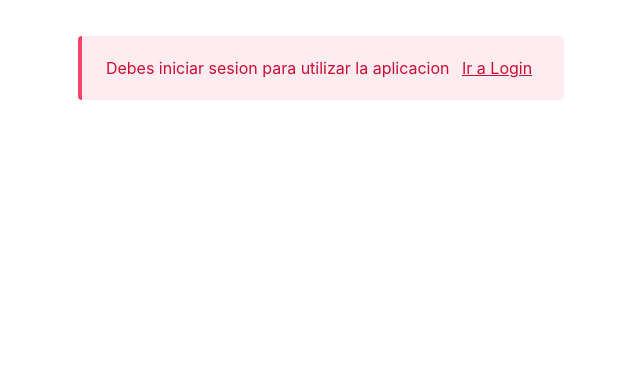
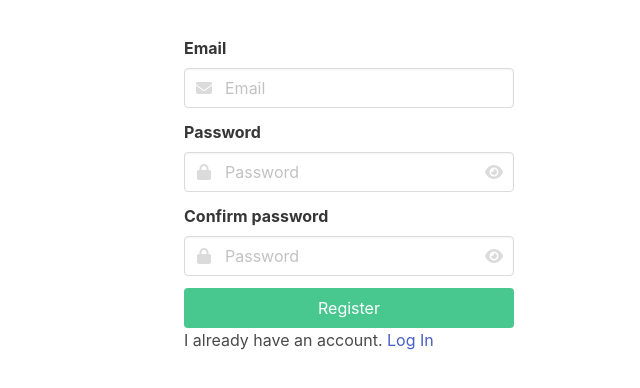
Before and after one commit to sergiolara92/IronHack_FrontEnd_Project_ToDoList, a Vue app: page /#/register in a window 1280 px wide. Shown: the top 388 px of the page, without its empty margins (291-931 px from the left). Built offline with nearby package versions, Linux system fonts and the light colour scheme; no server answers.

Commit message:
gh pages

```diff
--- a/src/router/index.js
+++ b/src/router/index.js
@@ -1,4 +1,4 @@
-import { createRouter, createWebHistory } from "vue-router";
+import { createRouter, createWebHashHistory } from "vue-router";
 
 const routes = [
     {
@@ -38,7 +38,7 @@ const routes = [
 ];
 
 const router = createRouter({
-    history: createWebHistory(import.meta.env.BASE_URL),
+    history: createWebHashHistory(import.meta.env.BASE_URL),
     routes
 });
 
--- a/src/views/Register.vue
+++ b/src/views/Register.vue
@@ -14,20 +14,41 @@
                 </div>
                 <div class="field">
                     <label class="label ">Password</label>
-                    <div class="control has-icons-left">
+                    <div class="control has-icons-left has-icons-right">
+
+                        <span v-if="!mostrar" @click="mostrar = true" class="icon is-small is-right is-clickable">
+                            <i v-if="!mostrar" class="fa-solid fa-eye"></i>
+                        </span>
+
+                        <span v-if="mostrar" @click="mostrar = false" class="icon is-small is-right is-clickable">
+                            <i v-if="mostrar" class="fa-solid fa-eye-slash"></i>
+                         </span>
+
                         <span class="icon is-small is-left">
-                        <i class="fas fa-lock"></i>
+                            <i class="fas fa-lock"></i>
                         </span>
-                        <input v-model="password" class="input" type="password" placeholder="Password">
+                        <input v-if="!mostrar" v-model="password" class="input" type="password" placeholder="Password">
+                        <input v-if="mostrar" v-model="password" class="input" type="text" placeholder="Password">
+
                     </div>
                 </div>
                 <div class="field">
                     <label class="label">Confirm password</label>
-                    <div class="control has-icons-left">
+                    <div class="control has-icons-left has-icons-right">
+
+                        <span v-if="!mostrar" @click="mostrar = true" class="icon is-small is-right is-clickable">
+                            <i v-if="!mostrar" class="fa-solid fa-eye"></i>
+                        </span>
+
+                        <span v-if="mostrar" @click="mostrar = false" class="icon is-small is-right is-clickable">
+                            <i v-if="mostrar" class="fa-solid fa-eye-slash"></i>
+                        </span>
+
                         <span class="icon is-small is-left">
-                        <i class="fas fa-lock"></i>
+                            <i class="fas fa-lock"></i>
                         </span>
-                        <input v-model="confirm" class="input" type="password" placeholder="Repeat password">
+                        <input v-if="!mostrar" v-model="confirm" class="input" type="password" placeholder="Password">
+                        <input v-if="mostrar" v-model="confirm" class="input" type="text" placeholder="Password">
                     </div>
                 </div>
                 <div class="field">
@@ -53,6 +74,7 @@ const supabase = createClient(import.meta.env.VITE_SUPABASE_URL, import.meta.env
 const email = ref('');
 const password = ref('');
 const confirm = ref('');
+const mostrar = ref(false);
 
 const onSubmit = async () => {
     if (email.value == '') return alert('Please provide an email');
--- a/vite.config.js
+++ b/vite.config.js
@@ -1,10 +1,33 @@
+// import { defineConfig } from 'vite'
+// import vue from '@vitejs/plugin-vue'
+
+// // https://vitejs.dev/config/
+// export default defineConfig({
+//   plugins: [vue()],
+//   build: { outDir: 'docs'},
+//   base: process.env.NODE_ENV === 'production' ? '/TaskAppProject/' : '/'
+//   //es importante que TaskAppProject tenga las mismas mayusculas que el repo de git, si no fallara
+// })
+
+
 import { defineConfig } from 'vite'
 import vue from '@vitejs/plugin-vue'
 
 // https://vitejs.dev/config/
 export default defineConfig({
-  plugins: [vue()],
-  build: { outDir: 'docs'},
-  base: process.env.NODE_ENV === 'production' ? '/TaskAppProject/' : '/'
-  //es importante que TaskAppProject tenga las mismas mayusculas que el repo de git, si no fallara
+    plugins: [vue()],
+    base: process.env.NODE_ENV === 'production' ? '/TaskAppProject/' : '/',
+    build: {
+        outDir: 'docs',
+        rollupOptions: {
+            output: {
+                entryFileNames: `assets/file_[name].[hash].js`,
+                chunkFileNames: `assets/file_[name].[hash].js`,
+                assetFileNames: `assets/file_[name].[hash].[ext]`,
+            },
+        }
+    },
+    server: {
+        base: process.env.NODE_ENV === 'production' ? '/TaskAppProject/' : '/',
+    }
 })
```
Also changed, not shown: 24 other files (tests, documents, lock files or other folders).
